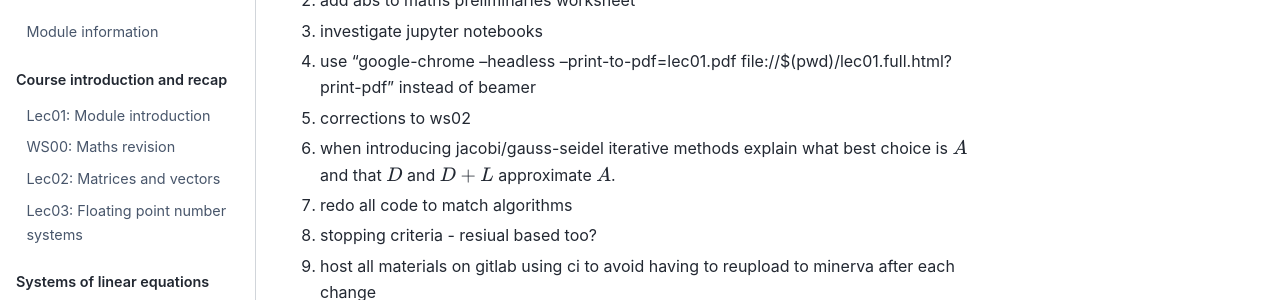
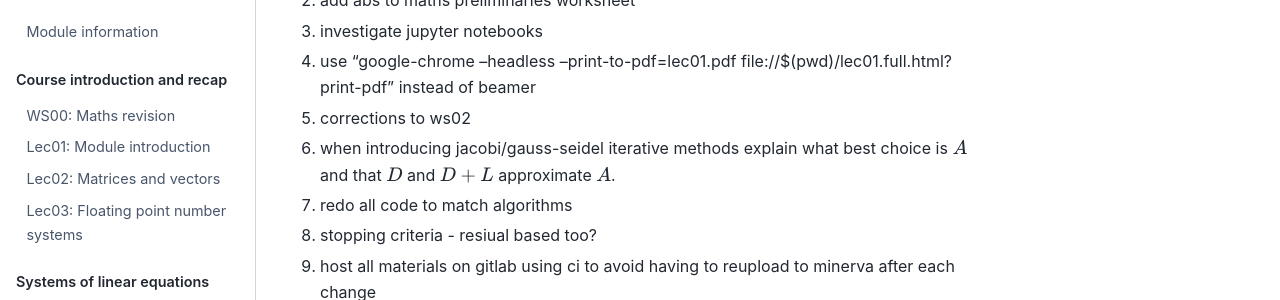
Before and after one commit to uol-soc-teachingrepos/COMP2421-Numerical-Computation, a Jupyter Book: the page built from TODO.md, in a window 1280 px wide. Shown: the part 160-460 px from the top of the page. Built offline with Jupyter Book 1.0.4 settings and Sphinx 7.4.7 and the Sphinx Book theme 1.1.4, drawn with Linux system fonts in a browser that asks for light colours; pages that are not in the unit, such as notebooks, are missing from menus; some of the changed lines change nothing that is shown.

Commit message:
put ws00 first

```diff
--- a/_toc.yml
+++ b/_toc.yml
@@ -6,10 +6,10 @@ root: README
 parts:
   - caption: Course introduction and recap
     chapters:
+    - file: ws/ws00.ipynb
+      title: "WS00: Maths revision"
     - file: lec/lec01
       title: "Lec01: Module introduction"
-    - file: ws/ws00.ipynb
-      title: "WS00: Maths revision"
     - file: lec/lec04
       title: "Lec02: Matrices and vectors"
     - file: ws/ws01.ipynb
```
